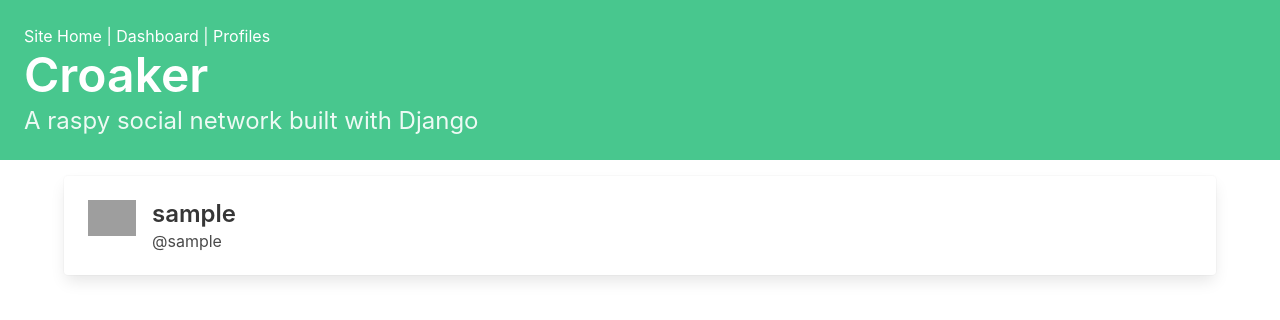
After one commit to brucestull/croaker-social-network, a Django app: template croaker/templates/croaker/profile_list.html in a window 1280 px wide. The commit adds this page. Shown: the top 320 px of the page. Run offline with Django 4.2, Linux system fonts and the light colour scheme; the template is opened without the code that fills it: most values are stand-ins (such as "Sample title", 1, 10 or a date in 2020); grey boxes are pictures that could not be loaded.

Commit message:
Add 'Profile' list view.

```diff
--- a/croaker/templates/croaker/base.html
+++ b/croaker/templates/croaker/base.html
@@ -15,6 +15,10 @@
         <section class="hero is-small is-success mb-4">
             <div class="hero-body">
                 <a href="{% url 'home' %}">Site Home</a>
+                |
+                <a href={% url 'croaker:dashboard' %}>Dashboard</a>
+                |
+                <a href={% url 'croaker:profile-list' %}>Profiles</a>
                 <h1 class="title is-1">Croaker</h1>
                 <p class="subtitle is-4">
                     A raspy social network built with Django
--- /dev/null
+++ b/croaker/templates/croaker/profile_list.html
@@ -0,0 +1,38 @@
+{% extends 'croaker/base.html' %}
+
+{% block title %}Croaker - Profiles{% endblock title %}
+
+{% block content %}
+    <div class="column">
+
+        {% for profile in profiles %}
+
+            <div class="block">
+            <div class="card">
+                <a href="#">
+                <div class="card-content">
+                    <div class="media">
+                        <div class="media-left">
+                            <figure class="image is-48x48">
+                            <img src="https://bulma.io/images/placeholders/96x96.png"
+                                alt="Placeholder image">
+                            </figure>
+                        </div>
+                    <div class="media-content">
+                        <p class="title is-4">
+                        {{ profile.user.username }}
+                        </p>
+                        <p class="subtitle is-6">
+                        @{{ profile.user.username | lower }}
+                        </p>
+                    </div>
+                    </div>
+                </div>
+                </a>
+            </div>
+            </div>
+
+        {% endfor %}
+
+    </div>
+{% endblock content %}
--- a/croaker/urls.py
+++ b/croaker/urls.py
@@ -8,4 +8,6 @@ app_name = 'croaker'
 urlpatterns = [
     path('', RedirectView.as_view(pattern_name='croaker:dashboard')),
     path('dashboard/', views.dashboard, name='dashboard'),
+
+    path('profile-list/', views.profile_list, name='profile-list'),
 ]
```
Also changed, not shown: croaker/views.py (+15 -0 lines).
